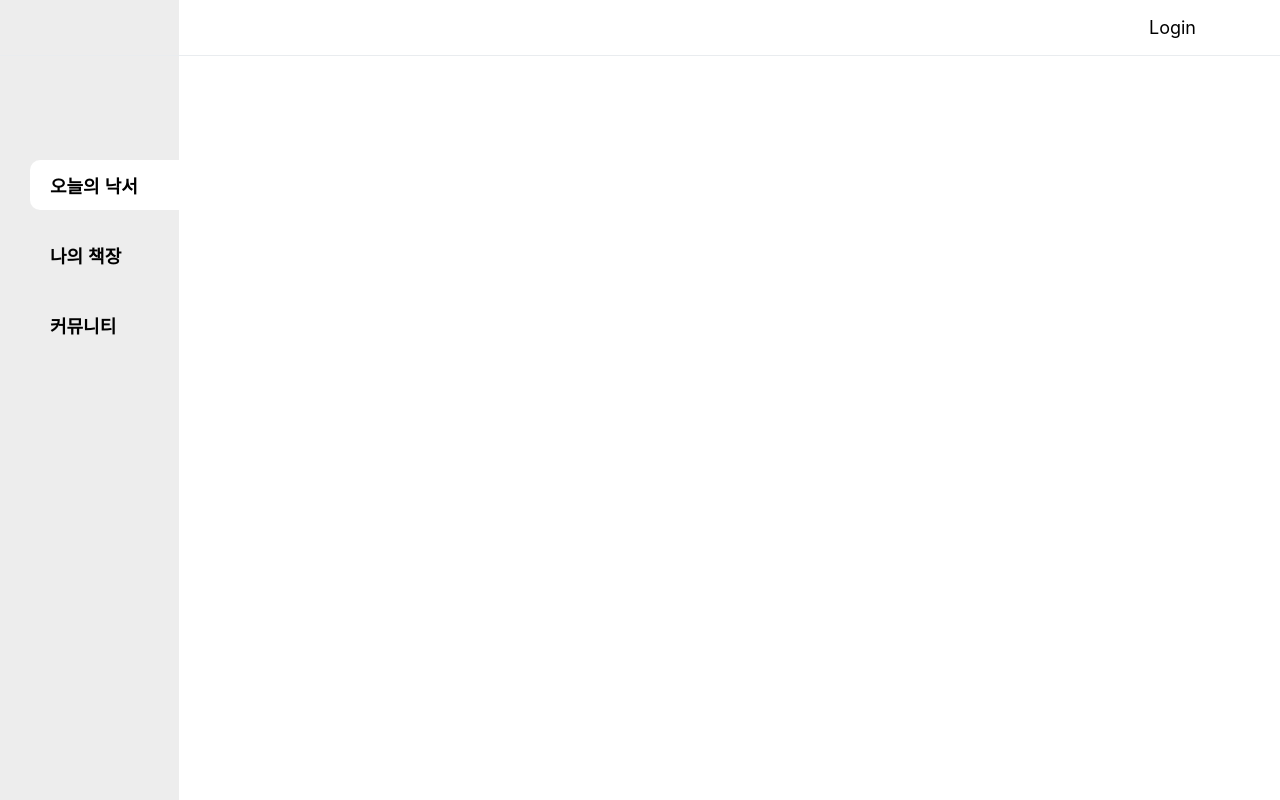
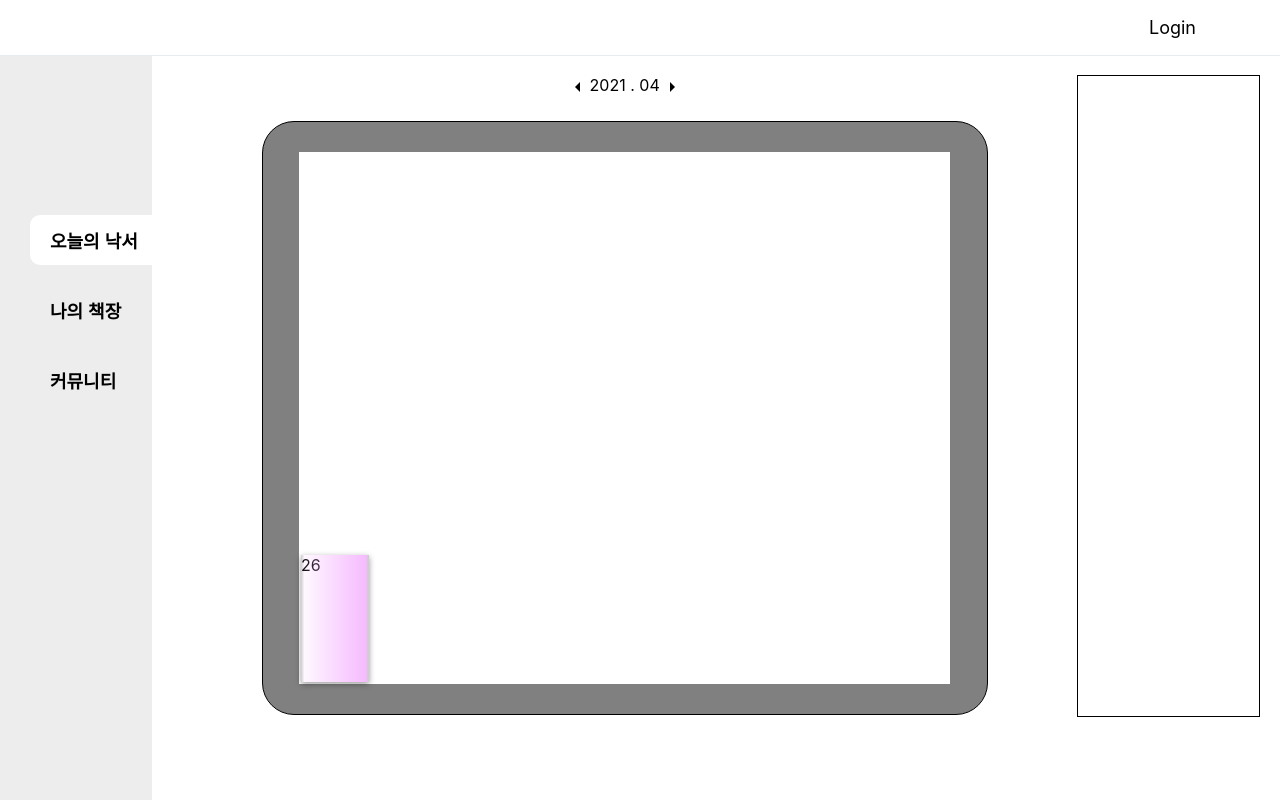
Before and after one commit to DabinLim/mind_bookshelf, a React (Create React App) app: page /mybook in a window 1280 px wide. Shown: the top 800 px of the page. Built offline with nearby package versions, Linux system fonts and the light colour scheme; no server answers.

Commit message:
bookdetail

```diff
--- a/package.json
+++ b/package.json
@@ -3,6 +3,8 @@
   "version": "0.1.0",
   "private": true,
   "dependencies": {
+    "@material-ui/core": "^4.11.3",
+    "@material-ui/icons": "^4.11.2",
     "@reduxjs/toolkit": "^1.5.1",
     "@testing-library/jest-dom": "^5.11.4",
     "@testing-library/react": "^11.1.0",
@@ -10,6 +12,8 @@
     "axios": "^0.21.1",
     "classnames": "^2.3.1",
     "connected-react-router": "^6.9.1",
+    "immer": "^9.0.2",
+    "moment": "^2.29.1",
     "node-sass": "4.14.1",
     "open-color": "^1.8.0",
     "react": "^17.0.2",
@@ -17,6 +21,7 @@
     "react-redux": "^7.2.3",
     "react-router-dom": "^5.2.0",
     "react-scripts": "4.0.3",
+    "redux-actions": "^2.6.5",
     "redux-logger": "^3.0.6",
     "sass-loader": "^11.0.1",
     "styled-components": "^5.2.3",
--- a/src/App.js
+++ b/src/App.js
@@ -16,6 +16,7 @@ function App() {
   return (
     <React.Fragment>
       <Header />
+      <Container>
       <Sidebar />
       <BrowserRouter>
       <ConnectedRouter history={history}>
@@ -23,10 +24,19 @@ function App() {
         <Route exact path='/mybook/:id' component={MyBook}></Route>
     </ConnectedRouter>
       </BrowserRouter>
+      </Container>
     </React.Fragment>
   );
 }
 
+const Container = styled.div`
+  margin-top: 55px;
+  width:100%;
+  height:100%;
+  display:flex;
+  flex-direction:row;
+`;
+
 
 
 export default App;
--- a/src/components/BookDetail.js
+++ b/src/components/BookDetail.js
@@ -2,6 +2,10 @@ import React from 'react';
 import styled from 'styled-components';
 
 const BookDetail = (props) => {
+
+    React.useEffect(() => {
+
+    },[])
 
     return(
         <React.Fragment>
--- a/src/components/BookShelf.js
+++ b/src/components/BookShelf.js
@@ -3,21 +3,15 @@ import styled from 'styled-components';
 import {history} from '../redux/configStore';
 
 const BookShelf = (props) => {
-    let num = 32;
-    let booklist = [];
-    for(let i = 1; i<num; i++){
-        booklist.push(i)
-    }
+    console.log(props)
+    const date = props.date.format('YYMMDD')
+    const day = props.date.format('DD')
 
     return(
         <React.Fragment>
             <Container>
                 <WeeklyBooks>
-                    {booklist.map((v,idx) => {
-                        return(
-                                <Book onClick={() => {history.push(`/mybook/${v}`)}} key={idx}>{v}</Book>
-                        )
-                    })}
+                <Book onClick={() => {history.push(`/mybook/${date}`)}}>{day}</Book>
                 </WeeklyBooks>
             </Container>
         </React.Fragment>
--- a/src/components/Sidebar.js
+++ b/src/components/Sidebar.js
@@ -1,5 +1,6 @@
 import React from "react";
 import styled from "styled-components";
+import { history } from "../redux/configStore";
 import "../static/henrystyle.css";
 
 const Sidebar = (props) => {
@@ -15,7 +16,7 @@ const Sidebar = (props) => {
             <SideBtn className="sidebtn active">오늘의 낙서</SideBtn>
           </SideLi>
           <SideLi>
-            <SideBtn className="sidebtn">나의 책장</SideBtn>
+            <SideBtn  onClick={()=> {history.push('/mybook')}} className="sidebtn">나의 책장</SideBtn>
           </SideLi>
           <SideLi>
             <SideBtn className="sidebtn">커뮤니티</SideBtn>
--- a/src/pages/MyBooks.js
+++ b/src/pages/MyBooks.js
@@ -2,21 +2,32 @@ import React from 'react';
 import styled from 'styled-components';
 import BookShelf from '../components/BookShelf';
 import BookDetail from '../components/BookDetail';
+import {useSelector, useDispatch} from 'react-redux';
+import {changeDate} from '../redux/modules/books';
+import {api as booksActions} from '../redux/modules/books';
+import { ArrowLeft, ArrowRight } from '@material-ui/icons';
 
 const MyBook = (props) => {
+    const dispatch = useDispatch();
+    const date = useSelector(state => state.books.date)
+    const formated_date = useSelector(state => state.books.formated_date)
     let url = window.location.href.split('/');
     let id = url[url.length -1];
     console.log(id)
+
+    React.useEffect(() => {
+        dispatch(changeDate(0))
+        dispatch(booksActions.getBooks(date))
+    },[])
     return(
         <React.Fragment>
-
             <Container>
             <DateContainer>
             <ForDate>
-            <p> 2021. 05</p>
+            <ArrowLeft onClick={() => {dispatch(changeDate(1))}} /><span>{formated_date}</span><ArrowRight onClick={() => {dispatch(changeDate(2))}}/>
             </ForDate>
             <BookContainer>
-                {0 < id < 32 ? <BookDetail/> : <BookShelf/>}
+                {id === 'mybook' ? <BookShelf date={date}/> : <BookDetail/>}
             </BookContainer>
             </DateContainer>
             <ProfileContainer/>
@@ -33,10 +44,15 @@ const DateContainer= styled.div`
 `;
 
 const ForDate = styled.div`
-    text-align:center;
+    width:100%;
+    height: 50px;
+    display:flex;
+    flex-direction:row;
+    justify-content:center;
 `;
 
 const Container = styled.div`
+    margin:20px;
     width: 100%;
     height: 80vh;
     display:flex;
--- a/src/redux/configStore.js
+++ b/src/redux/configStore.js
@@ -1,12 +1,14 @@
 import { combineReducers } from "redux";
-import { configureStore, getDefaultMiddleware } from "@reduxjs/toolkit";
+import { configureStore, getDefaultMiddleware} from "@reduxjs/toolkit";
 import { createBrowserHistory } from "history";
 import { connectRouter } from "connected-react-router";
 import User from '../redux/modules/user';
+import Books from '../redux/modules/books';
 
 export const history = createBrowserHistory();
 
 const rootReducer = combineReducers({
+  books:Books,
   user: User,
   router: connectRouter(history),
 });
@@ -15,7 +17,9 @@ const { logger } = require("redux-logger");
 
 let store = configureStore({
   reducer: rootReducer,
-  middleware: [...getDefaultMiddleware(), logger],
+  middleware: [...getDefaultMiddleware({
+    serializableCheck: false,
+  }), logger],
   devTools: process.env.NODE_ENV !== "production",
 });
 
--- /dev/null
+++ b/src/redux/modules/books.js
@@ -0,0 +1,83 @@
+import { createSlice } from "@reduxjs/toolkit";
+import axios from "axios";
+import moment from 'moment';
+
+axios.defaults.baseURL = 'http://lkj99.shop';
+
+const booksSlice = createSlice({
+  name: "books",
+  initialState: {
+    books: [],
+    date: moment(),
+    formated_date: 0,
+  },
+  reducers: {
+    changeDate: (state, action) => {
+        console.log(action.payload)
+        if(action.payload === 2){
+            const new_date = state.date.add(1,'M');
+            state.date = new_date
+            state.formated_date = new_date.format('YYYY . MM')
+        } else if(action.payload === 1){
+            const new_date = state.date.subtract(1,'M')
+            state.date = new_date
+            state.formated_date = new_date.format('YYYY . MM')
+        }
+        else if(action.payload === 0){
+            state.formated_date = state.date.format('YYYY . MM')
+        }
+    }
+  },
+});
+
+
+
+const getBooks = (getdate) => {
+    return function( dispatch, getState ) {
+        const date = getdate.format('YYMM')
+        console.log(date)
+        const options = {
+            url:`/bookshelf/books/${date}`,
+            method:'GET',
+        };
+        axios(options).then((response) => {
+            console.log(response.data)
+        }).catch((err) => {
+            console.log(err)
+            if(err.response){
+                console.log(err.response.data)
+            }
+        })
+    }
+}
+
+
+const getBookDetail = (date) => {
+    return function(dispatch) {
+        const options = {
+            url:`bookshelf/book/${date}`,
+            method:'GET',
+        };
+        axios(options).then((response) => {
+            console.log(response.data)
+        }).catch((err) => {
+            console.log(err);
+            if(err.response){
+                console.log(err.response.data)
+            }
+        })
+    }
+
+}
+
+
+export const {
+    setUser,
+    changeDate,
+ } = booksSlice.actions;
+
+export const api = {
+    getBooks
+};
+
+export default booksSlice.reducer;
```
Also changed, not shown: 1 other file (tests, documents, lock files or other folders).
